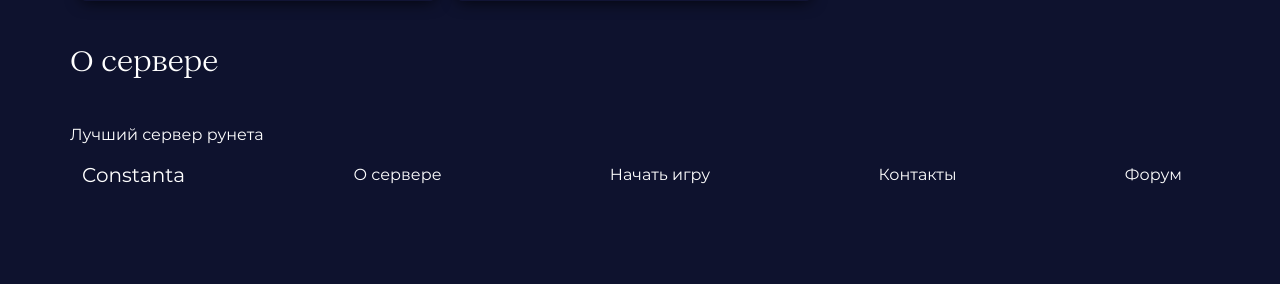
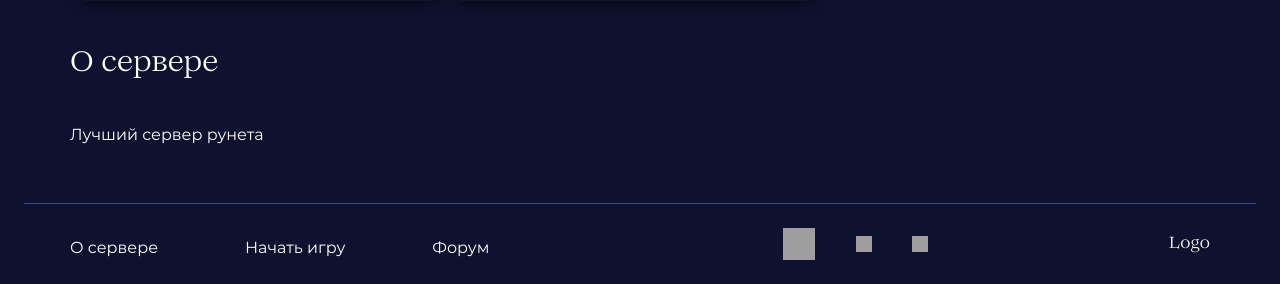
Before and after one commit to haningrisha/PerfectWorldServer, a Django app: page / in a window 1280 px wide. Shown: the part 926-1210 px from the top of the page. Before the commit the page ends 1129 px from the top, so only its background shows below. Run offline with Django 3.2, Linux system fonts and the light colour scheme; style sheets or scripts are compiled from the project's sources; some libraries are stand-ins or nearby versions; grey boxes are pictures that could not be loaded.

Commit message:
Changed header and footer

```diff
--- a/forum/templates/forum/forum_base.html
+++ b/forum/templates/forum/forum_base.html
@@ -29,7 +29,7 @@
           </ul>
         </div>
     {% else %}
-        <button type="button" data-bs-toggle="modal" data-bs-target="#loginModal" class="btn btn-outline-light me-2" id="login-nav">Вход</button>
+        <button type="button" data-bs-toggle="modal" data-bs-target="#loginModal" class="btn btn-primary me-2" id="login-nav">Вход</button>
         <a href="{% url 'forum:register' %}" class="btn btn-primary">Регистрация</a>
     {% endif %}
 {% endblock %}
--- a/main/static/main/css/main.css
+++ b/main/static/main/css/main.css
@@ -14,6 +14,16 @@ body {
     display: flex;
     flex-direction: column;
 }
+
+hr {
+    margin-top: 1rem;
+    margin-bottom: 1rem;
+    border: 1rem;
+    border-top: 1px solid #42498A;
+    color: #42498A;
+    width: 100%;
+    opacity: 1;
+  }
 
 .montserrat {
     font-family: Montserrat, serif;
--- a/main/templates/main/index.html
+++ b/main/templates/main/index.html
@@ -10,7 +10,7 @@
 {% block content %}
     {% load static %}
     <div class="position-relative overflow-hidden text-center bg-light" style="background: no-repeat top/100% url({% static 'main/img/main.jpg' %})">
-    <div class="col-md-5 p-lg-5 mx-auto my-5">
+    <div class="col-md-6 p-lg-5 mx-auto my-5">
       <h2 class="display-6 fw-normal">Constanta PW</h2>
       <p class="lead fw-normal">1.3.6v x450</p>
       <a class="btn btn-primary mx-2" id="register-btn">Регистрация</a>
--- a/templates/base.html
+++ b/templates/base.html
@@ -19,23 +19,36 @@
 <header class="p-3 bg-dark text-white">
   <div class="container">
     <div class="d-flex flex-wrap align-items-center justify-content-center justify-content-lg-start">
-      <a href="/" class="d-flex align-items-center mb-2 mb-lg-0 text-white text-decoration-none">
+      <!-- <a href="/" class="d-flex align-items-center mb-2 mb-lg-0 text-white text-decoration-none">
         <svg xmlns="http://www.w3.org/2000/svg" fill="currentColor" class="bi me-2 bi-joystick" width="32" height="32" viewBox="0 0 16 16">
                 <path d="M10 2a2 2 0 0 1-1.5 1.937v5.087c.863.083 1.5.377 1.5.726 0 .414-.895.75-2 .75s-2-.336-2-.75c0-.35.637-.643 1.5-.726V3.937A2 2 0 1 1 10 2z"/>
                 <path d="M0 9.665v1.717a1 1 0 0 0 .553.894l6.553 3.277a2 2 0 0 0 1.788 0l6.553-3.277a1 1 0 0 0 .553-.894V9.665c0-.1-.06-.19-.152-.23L9.5 6.715v.993l5.227 2.178a.125.125 0 0 1 .001.23l-5.94 2.546a2 2 0 0 1-1.576 0l-5.94-2.546a.125.125 0 0 1 .001-.23L6.5 7.708l-.013-.988L.152 9.435a.25.25 0 0 0-.152.23z"/>
             </svg>
-      </a>
+      </a> -->
 
       <ul class="nav col-12 col-lg-auto me-lg-auto mb-2 justify-content-center mb-md-0">
+        <li><a href="{% url 'main:index' %}" class="px-2 text-white lovelace nav-link">Logo</a></li>
         <li><a class="nav-link px-2 text-white" id="about-server-btn">О сервере</a></li>
         <li><a href="#" class="nav-link px-2 text-white">Начать игру</a></li>
-        <li><a href="#" class="nav-link px-2 text-white">Контакты</a></li>
         <li><a href="{% url 'forum:index' %}" class="nav-link px-2 text-white">Форум</a></li>
-        <li></li>
+        <li class="d-flex">
+          <a href="#" class="d-flex align-items-center ms-4 mb-auto mt-auto mx-2 text-white text-decoration-none">
+            <img src="{% static 'main/img/mmotop.svg' %}" width="32" height="32" alt="MMOTOP">
+          </a>
+        </li>
+        <li class="d-flex">
+          <a href="#" class="d-flex align-items-center mb-auto mt-auto mx-2 text-white text-decoration-none">
+            <img src="{% static 'main/img/tlg.svg' %}" width="16" height="16" alt="Telegram">
+          </a>
+        </li>
+        <li class="d-flex">
+          <a href="#" class="d-flex align-items-center mb-auto mt-auto mx-2 text-white text-decoration-none">
+            <img src="{% static 'main/img/vk.svg' %}" width="16" height="16" alt="VK">
+          </a>
+        </li>
       </ul>
-        <span class="navbar-brand nav-link px-2">Online</span>
         {% block nav_battons %}
-        <button type="button" class="btn btn-outline-light me-2" id="login-nav">Вход</button>
+        <button type="button" class="btn btn-primary me-2" id="login-nav">Вход</button>
         <button type="button" class="btn btn-primary" id="register-nav">Регистрация</button>
         {% endblock %}
     </div>
@@ -64,14 +77,54 @@
 </div>
 {% endif %}
 </main>
-<nav class="footer navbar navbar-dark bg-dark">
-  <div class="container text-white">
-    <a class="navbar-brand montserrat" href="#">Constanta</a>
-      <a class="nav-link text-white" href="#">О сервере</a>
-      <a class="nav-link text-white" href="#">Начать игру</a>
-      <a class="nav-link text-white" href="#">Контакты</a>
-      <a class="nav-link text-white" href="#">Форум</a>
+<nav class="footer navbar navbar-dark bg-dark mt-auto">
+<hr class="mx-4 mt-5">
+  <div class="d-flex container text-white justify-content-between mt-2 px-0">
+      <div class="col-5">
+        <div class="col-11">
+          <ul class="nav mb-2 justify-content-between">
+          <li>
+            <a class="nav-link text-white ps-0" href="#">О сервере</a>
+          </li>
+          <li>
+            <a class="nav-link text-white ps-0" href="#">Начать игру</a>
+          </li>
+          <li>
+            <a class="nav-link text-white ps-0" href="#">Форум</a>
+          </li>
+        </ul>
+        </div>
+      </div>
+      <div class="col-5">
+        <div class="row align-bottom">
+          <div class="col-6">
+          <ul class="nav mb-3 justify-content-evenly">
+            <li class="d-flex">
+              <a href="#" class="d-flex align-items-center ms-4 mb-auto mt-auto mx-2 text-white text-decoration-none">
+                <img src="{% static 'main/img/mmotop.svg' %}" width="32" height="32" alt="MMOTOP">
+              </a>
+            </li>
+            <li class="d-flex">
+              <a href="#" class="d-flex align-items-center mb-auto mt-auto mx-2 text-white text-decoration-none">
+                <img src="{% static 'main/img/tlg.svg' %}" width="16" height="16" alt="Telegram">
+              </a>
+            </li>
+            <li class="d-flex">
+              <a href="#" class="d-flex align-items-center mb-auto mt-auto mx-2 text-white text-decoration-none">
+                <img src="{% static 'main/img/vk.svg' %}" width="16" height="16" alt="VK">
+              </a>
+            </li>
+          </ul>
+        </div>
+        <div class="col-6">
+          <ul class="nav mb-2 mt-1 justify-content-end">
+            <li class="lovelace">Logo</li>
+          </ul>
+        </div>
+        </div>
+    </div>
   </div>
+
 </nav>
 </body>
 
```
Also changed, not shown: other parts of main/static/main/css/main.css (+17 -0 lines).
